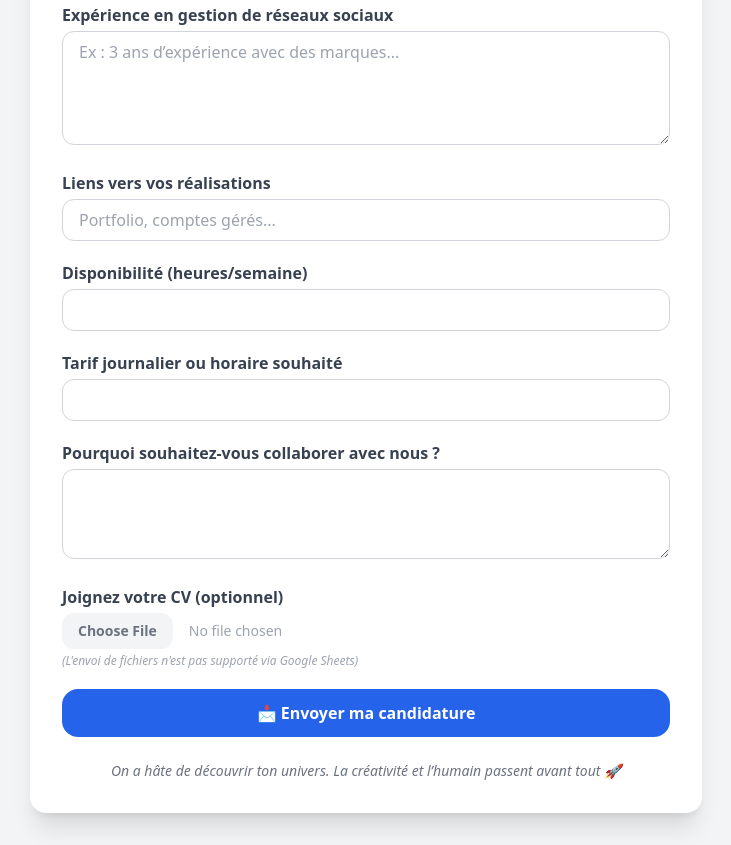
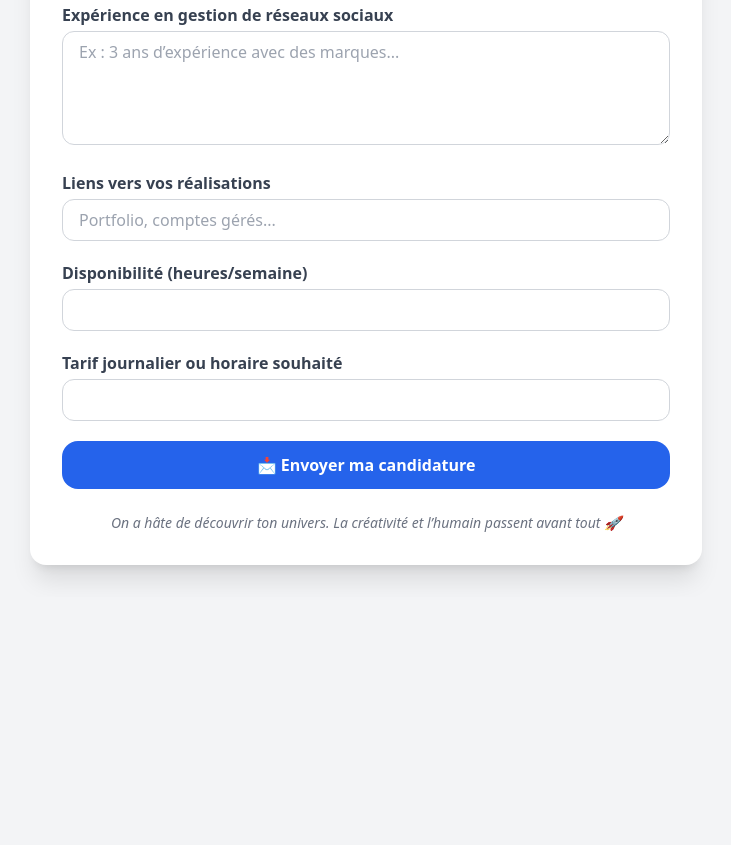
Before and after one commit to Lennyagency/Formulaire-Freelance, a plain HTML site: page index.html in a window 1280 px wide. Shown: the part 535-1380 px from the top of the page, without its empty margins (274-1005 px from the left). After the commit the page ends 1132 px from the top, so only its background shows below. Drawn offline with nearby package versions, Linux system fonts and the light colour scheme.

Commit message:
Update index.html

```diff
--- a/index.html
+++ b/index.html
@@ -111,17 +111,6 @@
         <input type="text" name="tarif" class="w-full px-4 py-2 border border-gray-300 rounded-xl focus:outline-none focus:ring-2 focus:ring-blue-500">
       </div>
 
-      <div>
-        <label class="block font-semibold mb-1 text-gray-700">Pourquoi souhaitez-vous collaborer avec nous ?</label>
-        <textarea name="motivation" rows="3" class="w-full px-4 py-2 border border-gray-300 rounded-xl focus:outline-none focus:ring-2 focus:ring-blue-500"></textarea>
-      </div>
-
-      <div>
-        <label class="block font-semibold mb-1 text-gray-700">Joignez votre CV (optionnel)</label>
-        <input type="file" name="cv" disabled class="cursor-not-allowed w-full text-sm text-gray-400 file:mr-4 file:py-2 file:px-4 file:rounded-xl file:border-0 file:text-sm file:font-semibold file:bg-gray-100 file:text-gray-500">
-        <p class="text-xs text-gray-400 italic mt-1">(L'envoi de fichiers n'est pas supporté via Google Sheets)</p>
-      </div>
-
       <button id="submit-btn" type="submit" class="w-full py-3 mt-4 text-white bg-blue-600 hover:bg-blue-700 font-bold rounded-2xl transition duration-300">
         📩 Envoyer ma candidature
       </button>
```
